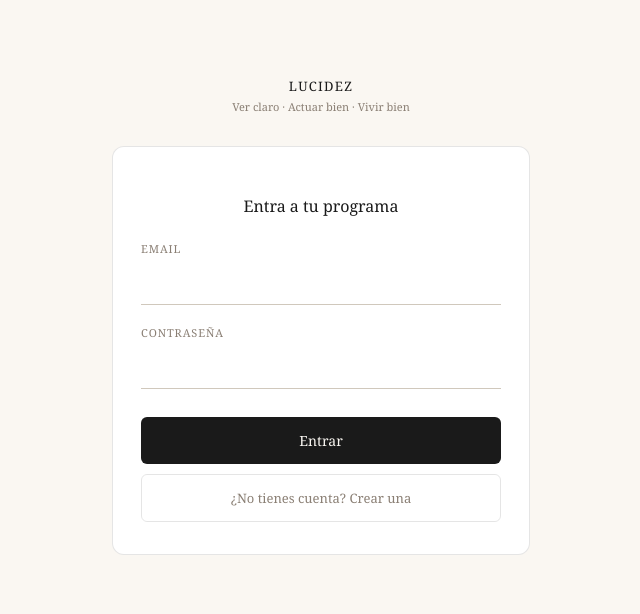
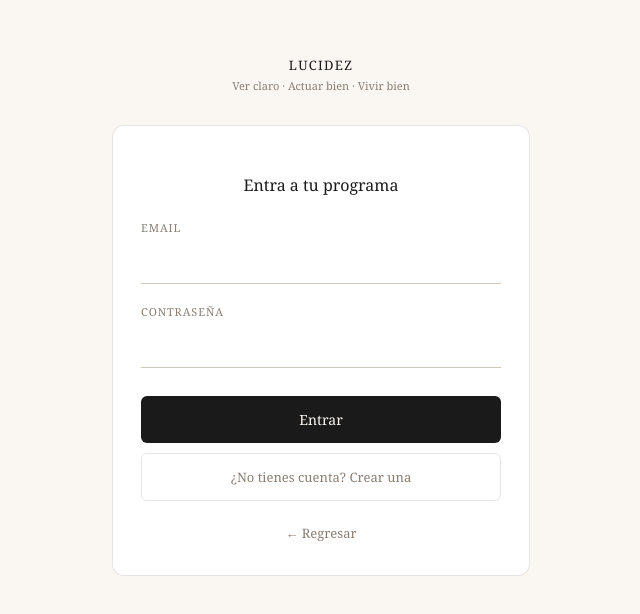
Before and after one commit to jorgeprax-dev/lucidez-web, a React (Vite) app: page /login in a window 1280 px wide. Shown: the part 108-722 px from the top of the page, without its empty margins (319-959 px from the left). Built offline with nearby package versions, Linux system fonts and the light colour scheme; no server answers.

Commit message:
fix: regresar desde login va al top del home

```diff
--- a/src/Login.jsx
+++ b/src/Login.jsx
@@ -59,6 +59,12 @@ export default function Login() {
           style={{ width: "100%", padding: 14, background: "transparent", color: "#8A7F74", border: "0.5px solid rgba(0,0,0,0.1)", borderRadius: 6, fontFamily: "Georgia, serif", fontSize: 13, cursor: "pointer" }}>
           {mode === "login" ? "¿No tienes cuenta? Crear una" : "¿Ya tienes cuenta? Entrar"}
         </button>
+
+        <div style={{ marginTop: 20, textAlign: "center" }}>
+          <button onClick={() => navigate("/", { replace: true })} style={{ fontFamily: "Georgia, serif", fontSize: 13, color: "#8A7F74", background: "none", border: "none", cursor: "pointer", textDecoration: "none" }}>
+            ← Regresar
+          </button>
+        </div>
       </div>
     </div>
   );
```
Also changed, not shown: 1 other file (tests, documents, lock files or other folders).
